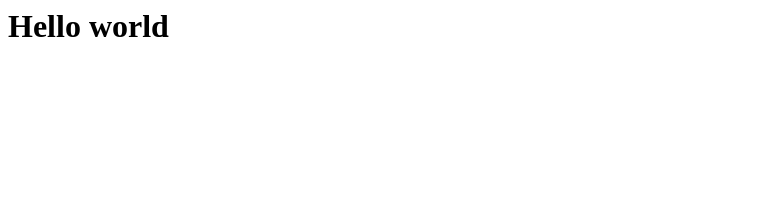
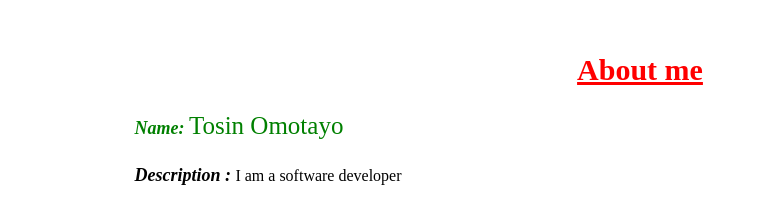
Before and after one commit to oluwaetosin/oluwaetosin.github.io, a plain HTML site: page index.html in a window 1280 px wide. Shown: the whole page, without its empty margins (0-758 px from the left). Drawn offline with Linux system fonts and the light colour scheme.

Commit message:
added about me section

```diff
--- a/index.html
+++ b/index.html
@@ -1 +1,19 @@
-<h1>Hello world</h1>
+<!DOCTYPE html>
+<html>
+    <head>
+        <title>My first webpage</title>
+        <link href="./stlye.css" rel="stylesheet" />
+        <style>
+
+        </style>
+    </head>
+    <body>
+        <section>
+            <h1>About me</h1>
+            <p id="name" class="info"><strong class="small">Name: </strong>Tosin Omotayo</p>
+            <p ><strong class="small">Description : </strong>I am a software developer</p>
+        </section>
+
+
+    </body>
+</html>
--- /dev/null
+++ b/stlye.css
@@ -0,0 +1,28 @@
+section {
+    width: 80%;
+    margin: 0 auto;
+    padding-top: 20px;
+}
+
+h1 {
+    text-align: center;
+    color: red;
+    font-size: 30px;
+    text-decoration: underline;
+}
+p:first {
+
+}
+#name {
+
+}
+
+p#name{
+    color: green;
+    font-size: 25px;
+}
+
+.small {
+    font-size: 18px;
+    font-style: italic ;
+}
```
